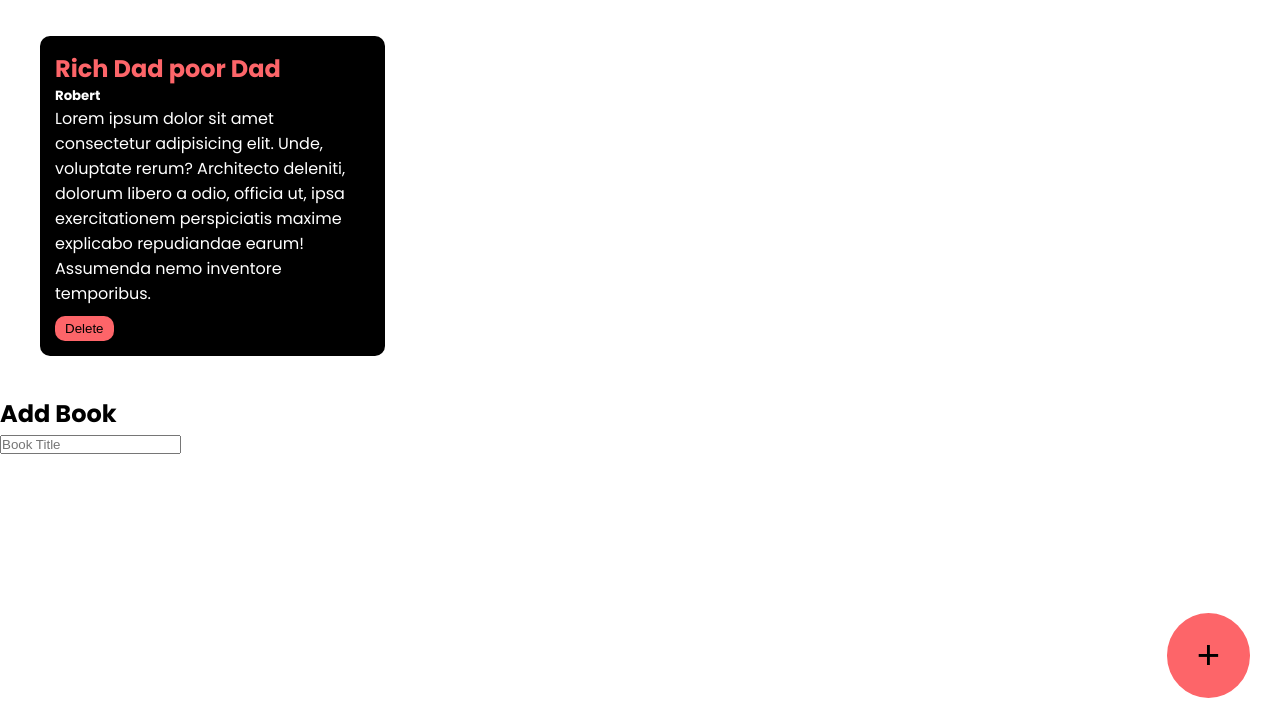
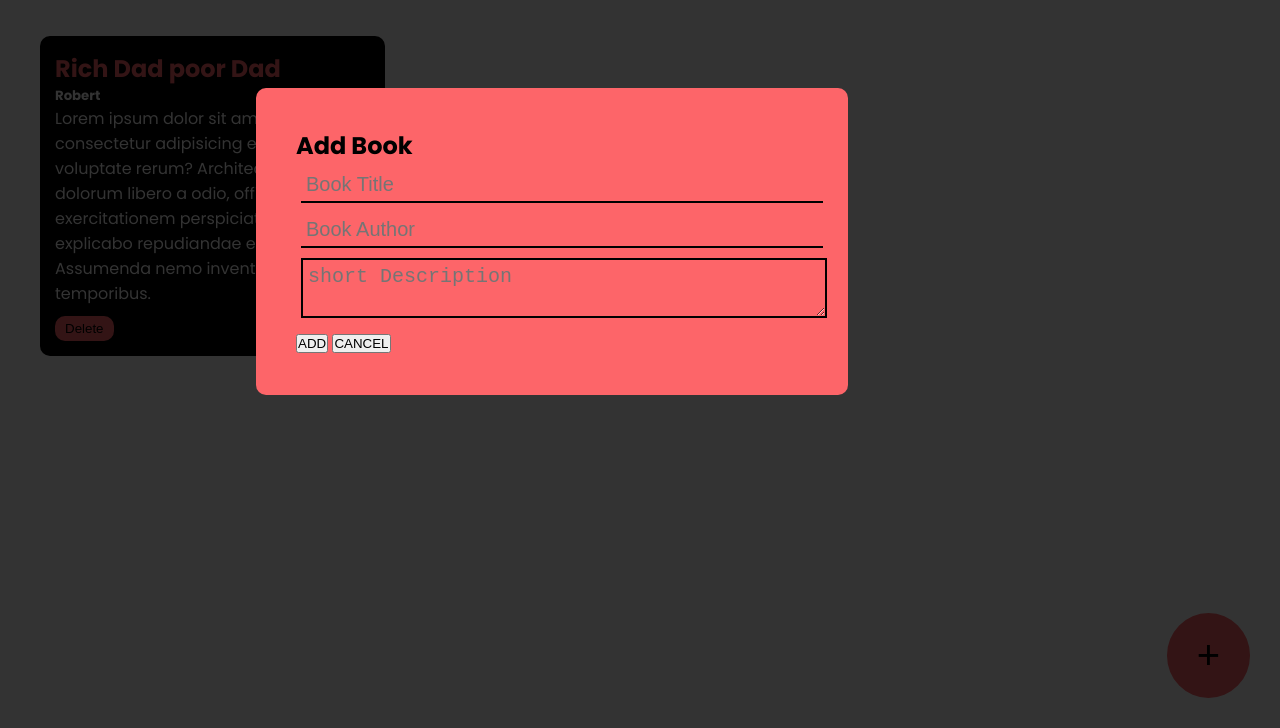
Before and after one commit to Jarshan/Booktique, a plain HTML site: page index.html in a window 1280 px wide. Shown: the part 72-800 px from the top of the page. Drawn offline with Linux system fonts and the light colour scheme.

Commit message:
Adding textarea and styling

```diff
--- a/index.html
+++ b/index.html
@@ -28,7 +28,11 @@
     <div class="popup-box">
         <h2>Add Book</h2>
         <form>
-            <input type="text" placeholder="Book Title" id="book-title">
+            <input type="text" placeholder="Book Title" id="book-title-input">
+            <input type="text" placeholder="Book Author" id="book-author-input">
+            <textarea placeholder="short Description" id="book-description-input"></textarea>
+            <button id="add-book">ADD</button>
+            <button id="cancel-popup">CANCEL</button>
         </form>
     </div>
 
--- a/style.css
+++ b/style.css
@@ -58,11 +58,42 @@
 
 .popup-overlay{
     background-color: black;
-    opacity: 0-8;
+    opacity: 0.8;
     position: absolute;
     width: 100%;
-    height: 100;
+    height: 100%;
     top: 0;
     left: 0;
     z-index: 1;
 }
+
+.popup-box{
+    background-color: #fd6569;
+    width: 40%;
+    padding: 40px;
+    border-radius: 10px;
+    position: absolute;
+    top: 20%;
+    left: 20%;
+    z-index: 2;
+}
+
+.popup-box input{
+    background: transparent;
+    border: none;
+    width: 100%;
+    margin: 5px;
+    padding: 5px;
+    font-size: 20px;
+    border-bottom: solid black 2px;
+}
+
+.popup-box textarea{
+    background: transparent;
+    border: none;
+    width: 100%;
+    margin: 5px;
+    padding: 5px;
+    font-size: 20px;
+    border: solid black 2px;
+}
```
